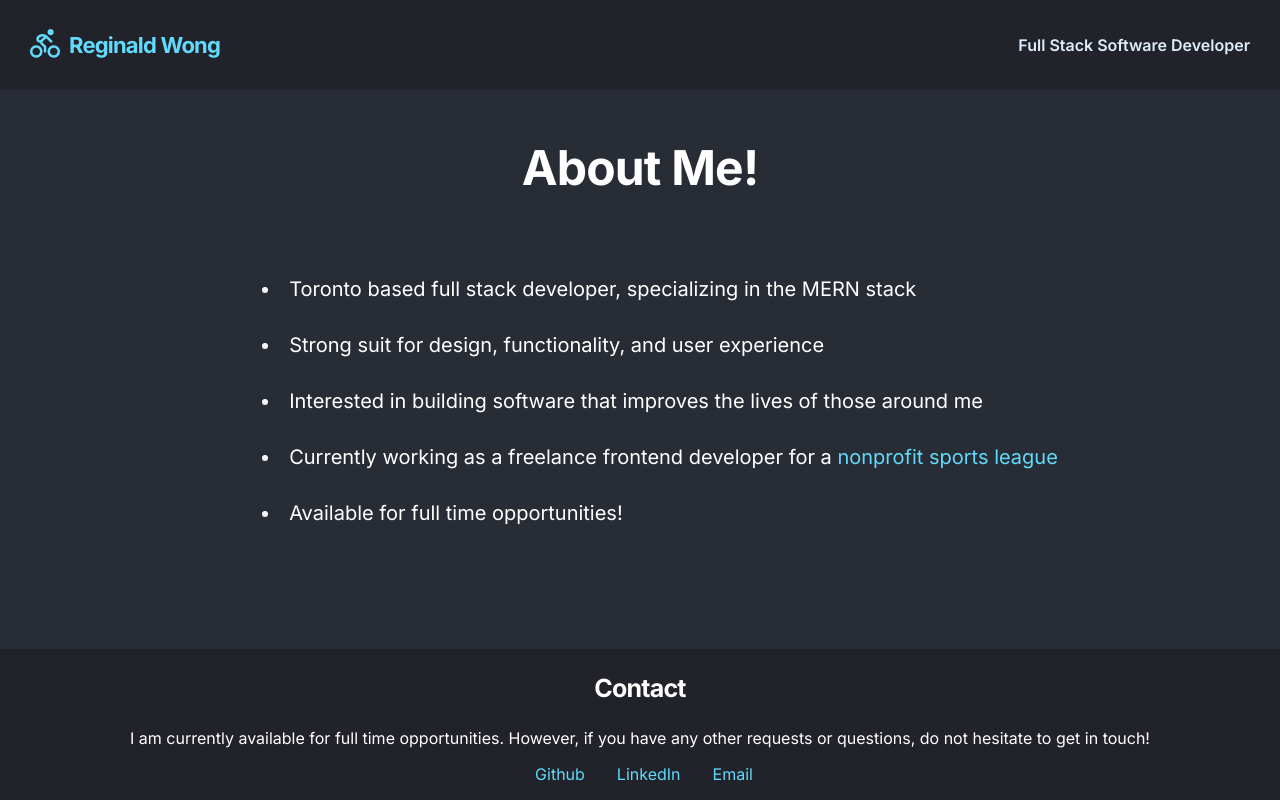
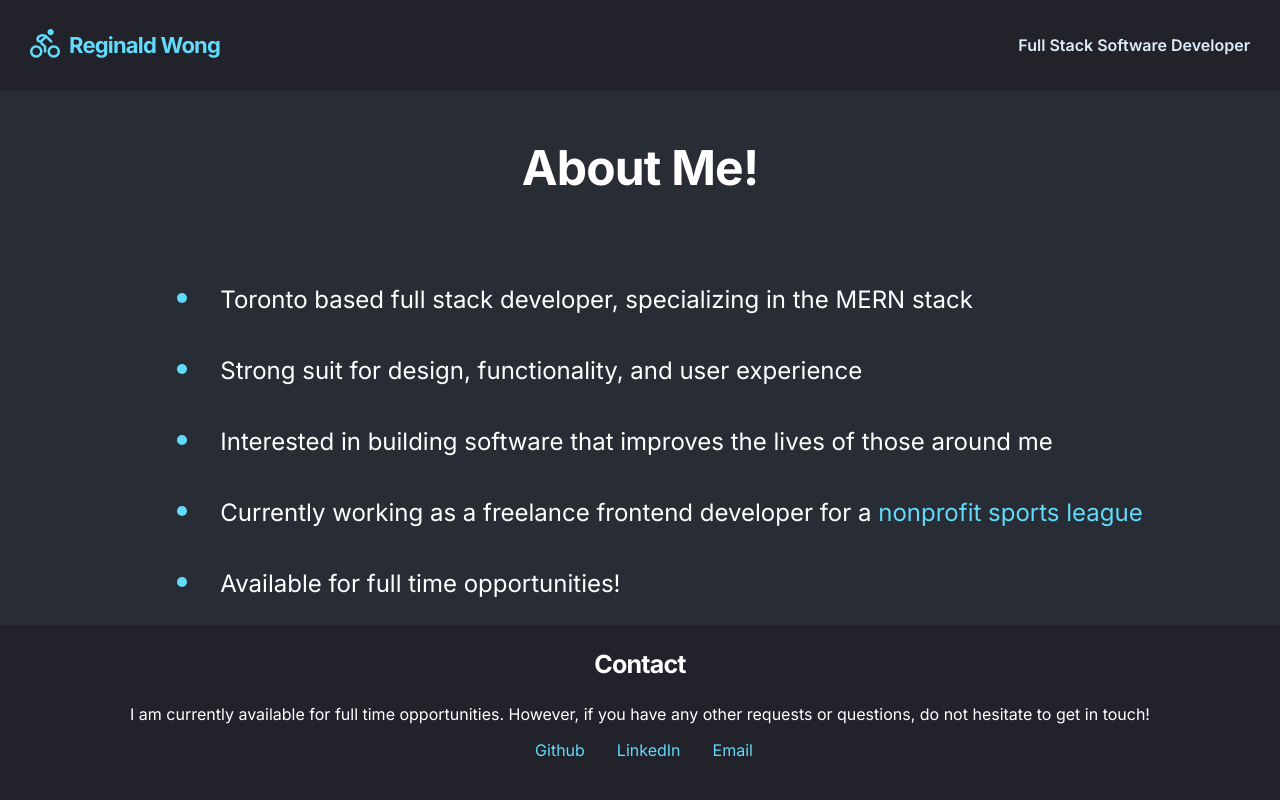
Before and after one commit to reginaldwong/info-site, a React (Vite) app: page / in a window 1280 px wide. Built offline with nearby package versions, Linux system fonts and the light colour scheme.

Commit message:
added colour to list item bullet points

```diff
--- a/src/App.css
+++ b/src/App.css
@@ -71,8 +71,13 @@ main {
 
 .main--facts > li {
     margin-bottom: 2rem;
-    font-size: 1.25rem;
+    font-size: 1.5rem;
     list-style-position: inside;
+}
+
+.main--facts > li::marker {
+    font-size: 2rem;
+    color: #61DAFB;
 }
 
 /* FOOTER COMPONENT */
@@ -85,6 +90,7 @@ footer {
     left: 0;
     bottom: 0;
     width: 100%;
+    height: 175px;
 }
 
 .footer--title {
```
